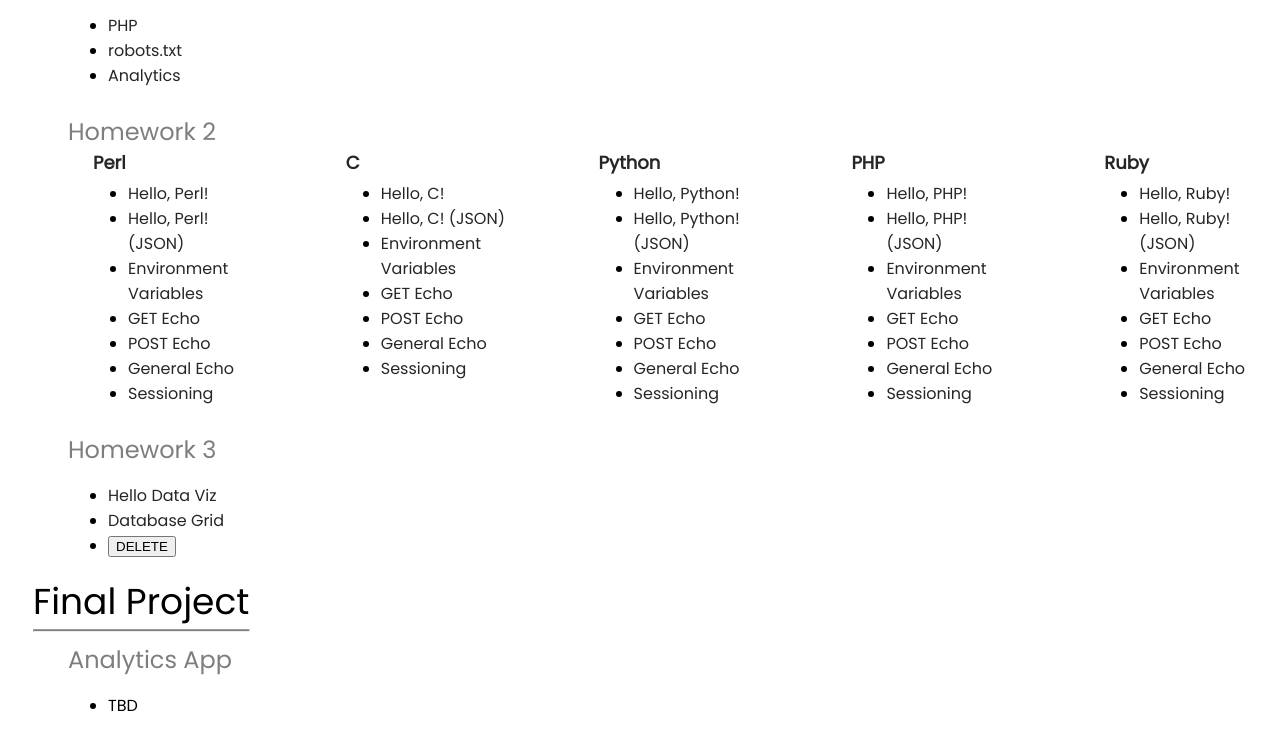
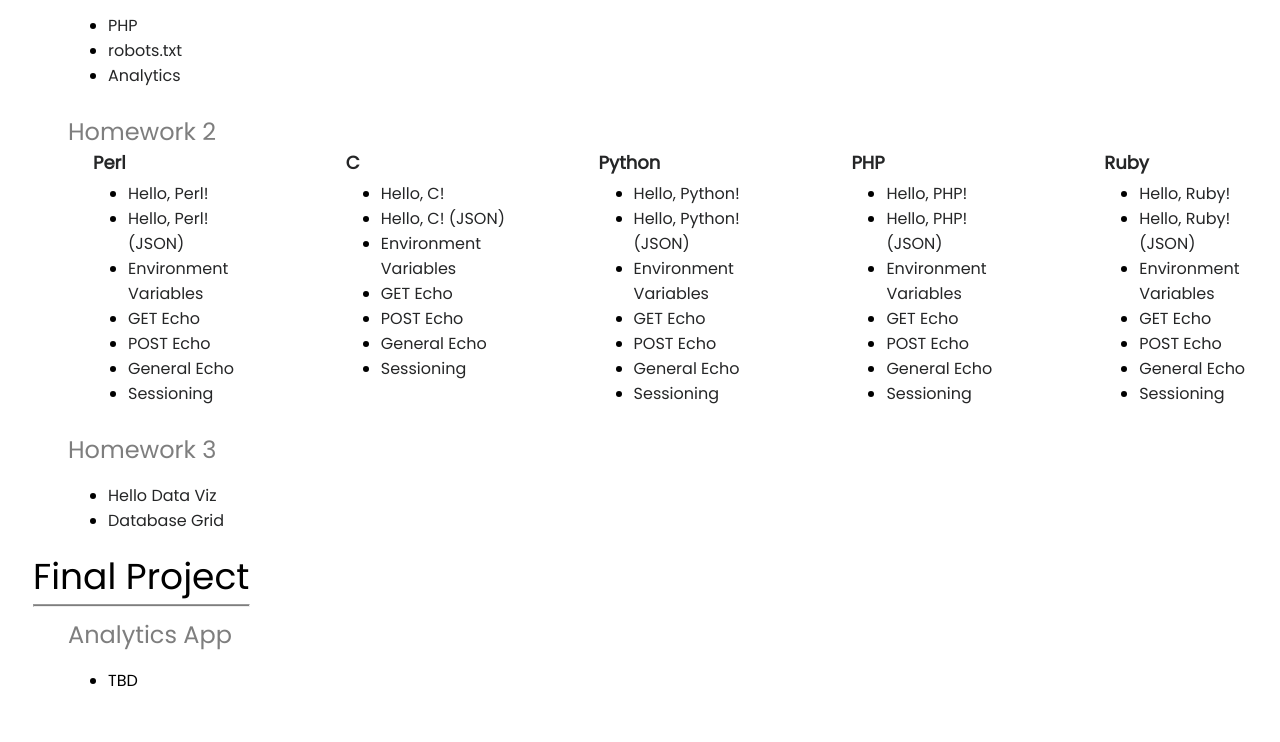
Before and after one commit to jcbib/cse-135, a website: page index.html in a window 1280 px wide. Shown: the part 521-1263 px from the top of the page. After the commit the page ends 1238 px from the top, so only its background shows below. Drawn offline with Linux system fonts and the light colour scheme; no server answers.

```diff
--- a/index.html
+++ b/index.html
@@ -244,11 +244,6 @@
       <li>
         <a class="a-item" href="/hw3/database.html"> Database Grid </a>
       </li>
-      <li>
-        <form action="" method="delete">
-          <button>DELETE</button>
-        </form>
-      </li>
     </ul>
   </div>
   <div class="section">
--- a/routes/activityRoutes.js
+++ b/routes/activityRoutes.js
@@ -7,6 +7,7 @@
 });
 
 router.post('/', function(req, res) {
+  req.session.destroy();
   if (!req.session.activity) {
     req.session.activity = {};
     req.session.activity['activityData'] = [];
@@ -21,8 +22,4 @@
   res.send(response);
 });
 
-router.delete('/', function(req, res) {
-  req.session.destroy();
-});
-
 module.exports = router;
```
